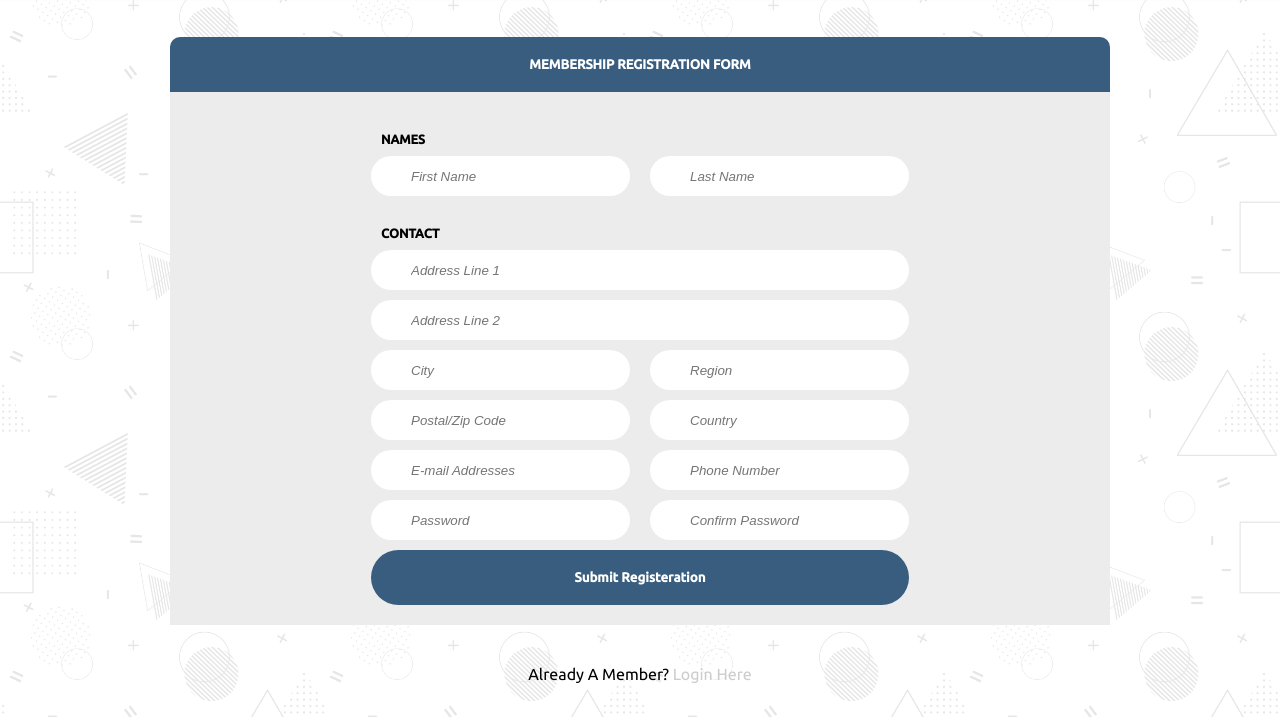
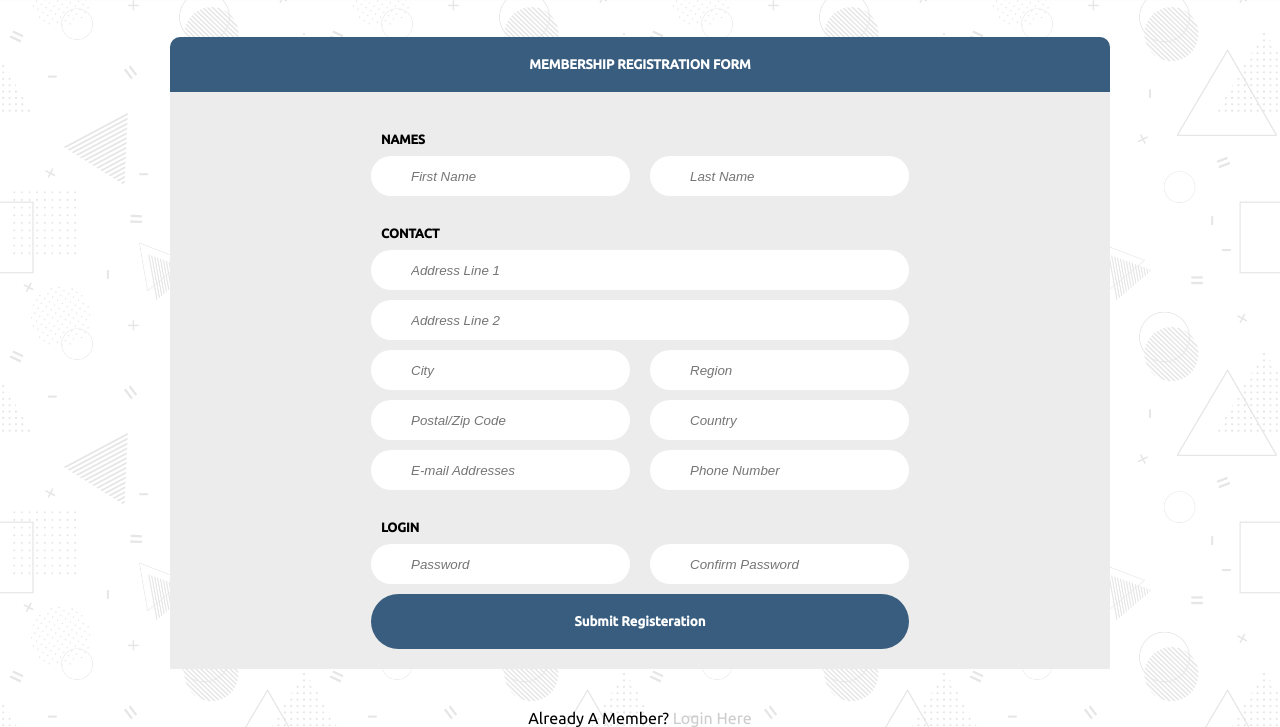
Before and after one commit to ekeboetuk/project-snippets, a plain HTML site: page registration-login-page/registration.html in a window 1280 px wide. Shown: the part 83-810 px from the top of the page. Drawn offline with Linux system fonts and the light colour scheme.

Commit message:
more contents addition and code modifications

```diff
--- a/registration-login-page/registration.html
+++ b/registration-login-page/registration.html
@@ -90,6 +90,7 @@
             id="phonenumber"
             placeholder="Phone Number"
           />
+          <label for="password" class="colspan--two">Login</label>
           <input
             type="password"
             name="password"
```
